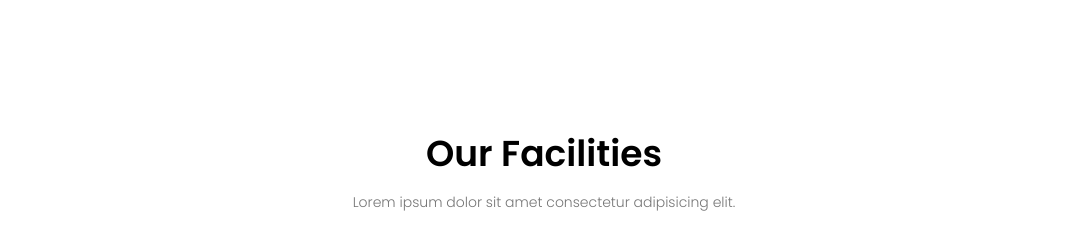
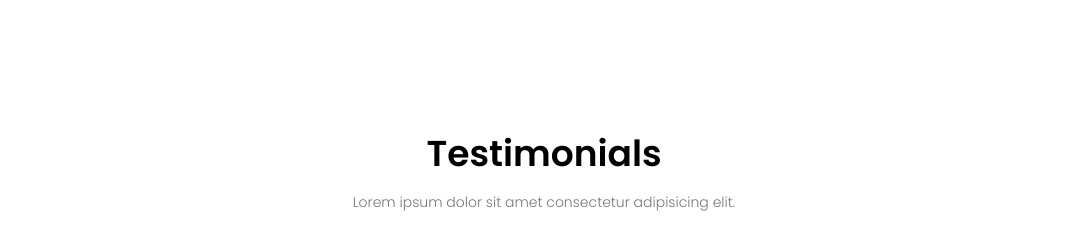
Before and after one commit to iamsujitroy/Responsive-University-Website, a plain HTML site: page index.html in a window 1280 px wide. Shown: the part 2740-2971 px from the top of the page, without its empty margins (96-1183 px from the left). Drawn offline with Linux system fonts and the light colour scheme.

Commit message:
Update index.html

```diff
--- a/index.html
+++ b/index.html
@@ -117,7 +117,7 @@ awesome/4.7.0/css/font-awesome.min.css">
 
     <!-- Testimonial Section -->
     <section class="testimonials">
-        <h1>Our Facilities</h1>
+        <h1>Testimonials</h1>
         <p>Lorem ipsum dolor sit amet consectetur adipisicing elit.</p>
         <div class="row">
             <div class="testimonial-col">
```
